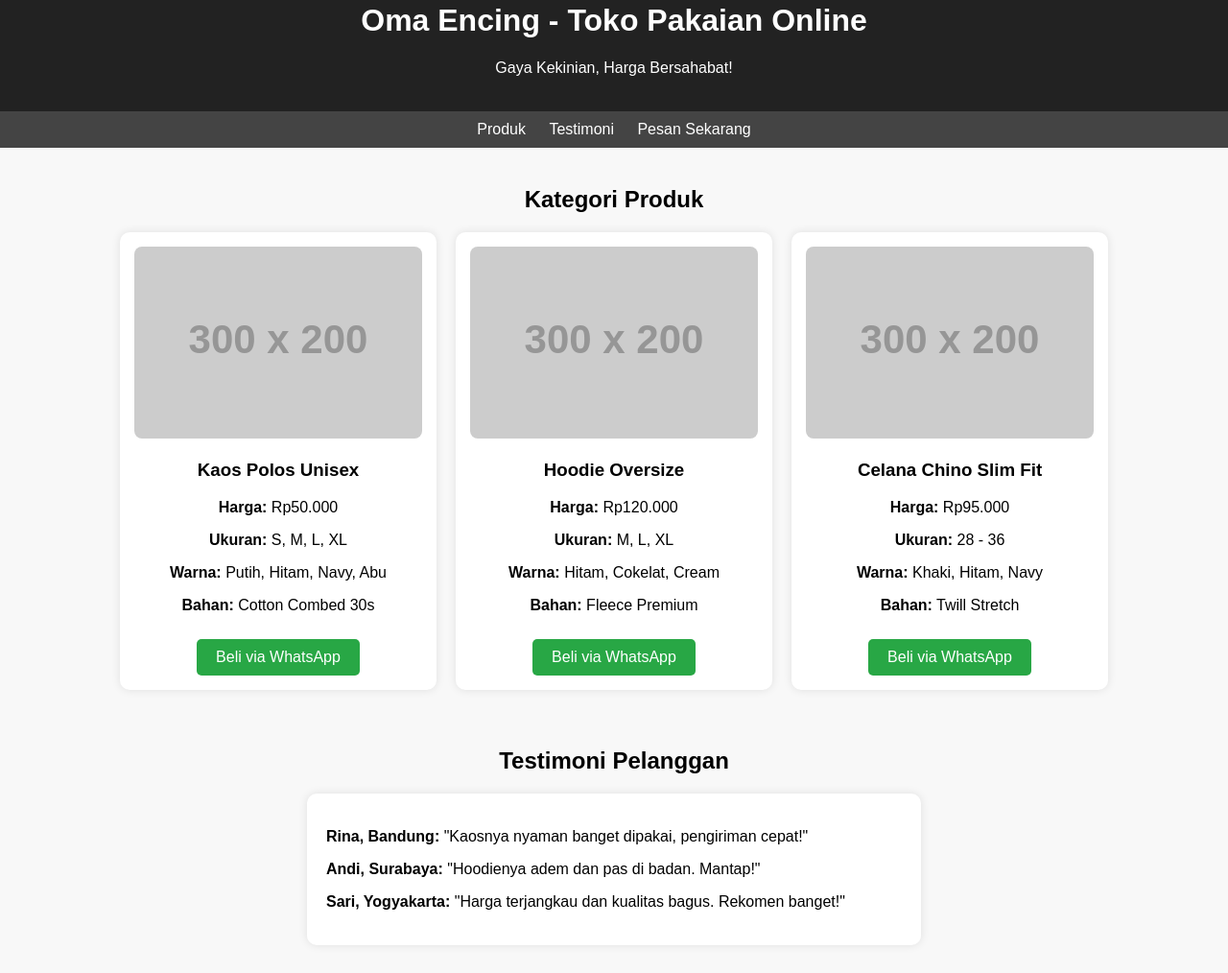
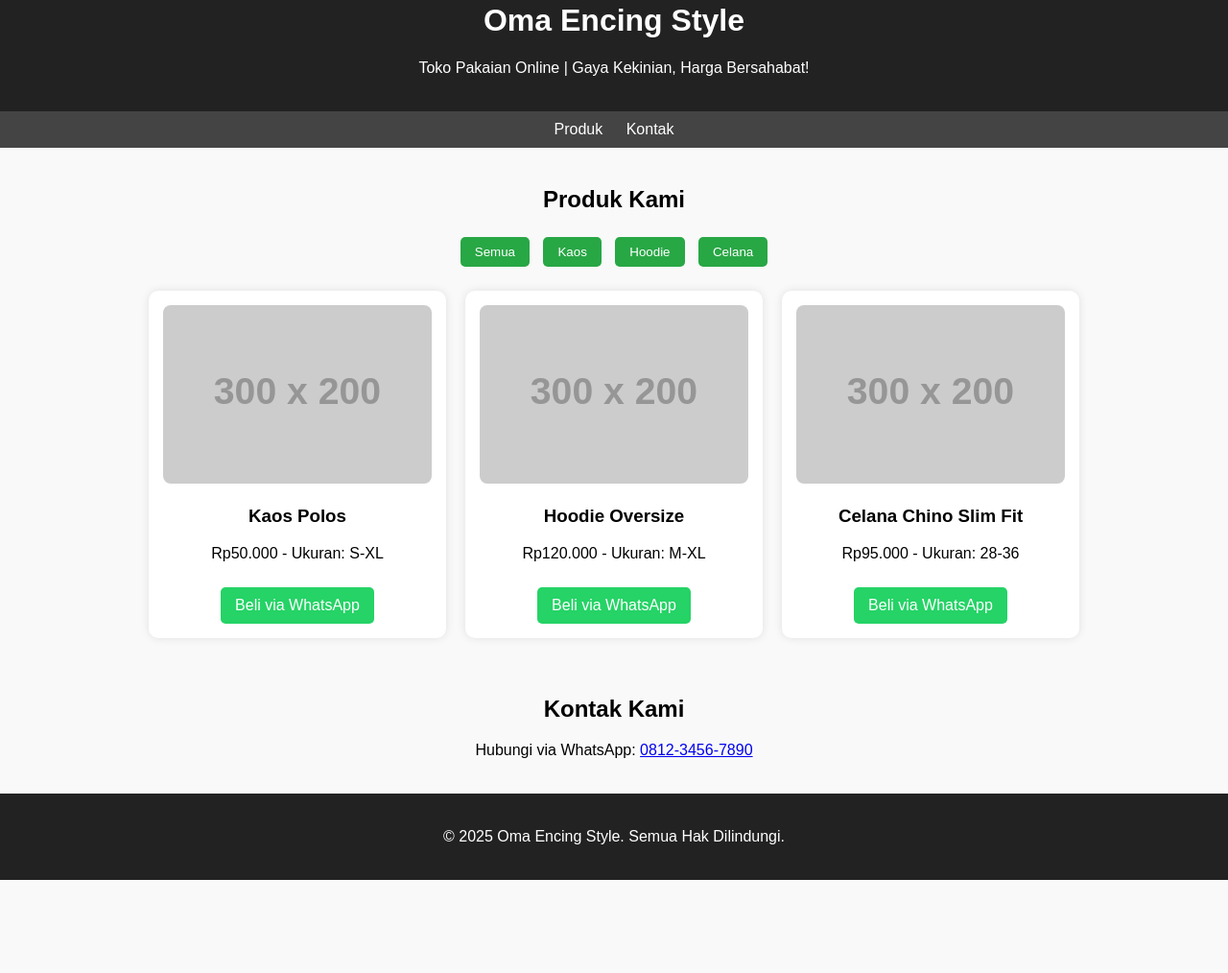
Before and after one commit to omaencing/omaencing.github.io, a plain HTML site: page index.html in a window 1280 px wide. Shown: the part 38-1052 px from the top of the page at 96% size. After the commit the page ends 955 px from the top, so only its background shows below. Drawn offline with Linux system fonts and the light colour scheme; placeholder pictures from the web are drawn by us.

Commit message:
Ganti tampilan website dengan versi terbaru

```diff
--- a/index.html
+++ b/index.html
@@ -2,174 +2,90 @@
 <!DOCTYPE html>
 <html lang="id">
 <head>
-  <meta charset="UTF-8">
-  <meta name="viewport" content="width=device-width, initial-scale=1.0">
-  <title>Toko Pakaian Oma Encing</title>
+  <meta charset="UTF-8" />
+  <meta name="viewport" content="width=device-width, initial-scale=1.0" />
+  <title>Oma Encing Style - Toko Pakaian Online</title>
   <style>
-    body {
-      font-family: Arial, sans-serif;
-      margin: 0;
-      padding: 0;
-      background: #f8f8f8;
-    }
-    header {
-      background: #222;
-      color: white;
-      padding: 20px;
-      text-align: center;
-    }
-    nav {
-      background: #444;
-      color: white;
-      padding: 10px;
-      text-align: center;
-    }
-    nav a {
-      color: white;
-      margin: 0 10px;
-      text-decoration: none;
-    }
-    section {
-      padding: 20px;
-    }
-    .container {
-      display: flex;
-      flex-wrap: wrap;
-      justify-content: center;
-      gap: 20px;
-    }
-    .item {
-      background: white;
-      border-radius: 10px;
-      box-shadow: 0 0 10px rgba(0,0,0,0.1);
-      padding: 15px;
-      width: 300px;
-      text-align: center;
-    }
-    .item img {
-      width: 100%;
-      border-radius: 8px;
-    }
-    .btn-beli {
-      display: inline-block;
-      margin-top: 10px;
-      padding: 10px 20px;
-      background-color: #28a745;
-      color: white;
-      text-decoration: none;
-      border-radius: 5px;
-    }
-    .btn-beli:hover {
-      background-color: #218838;
-    }
-    .testimonial, .form-pemesanan {
-      background: white;
-      border-radius: 10px;
-      box-shadow: 0 0 10px rgba(0,0,0,0.1);
-      max-width: 600px;
-      margin: 0 auto 30px;
-      padding: 20px;
-    }
-    .form-pemesanan input, .form-pemesanan select, .form-pemesanan textarea {
-      width: 100%;
-      padding: 10px;
-      margin: 10px 0;
-      border: 1px solid #ccc;
-      border-radius: 5px;
-    }
-    footer {
-      text-align: center;
-      padding: 20px;
-      background: #222;
-      color: white;
-    }
+    body { font-family: Arial, sans-serif; background: #f9f9f9; margin: 0; padding: 0; }
+    header, footer { background: #222; color: white; text-align: center; padding: 20px; }
+    nav { text-align: center; background: #444; padding: 10px; }
+    nav a { color: white; margin: 0 10px; text-decoration: none; }
+    section { padding: 20px; }
+    .filters { text-align: center; margin-bottom: 20px; }
+    .filters button { margin: 5px; padding: 8px 15px; background: #28a745; color: white; border: none; border-radius: 5px; cursor: pointer; }
+    .container { display: flex; flex-wrap: wrap; justify-content: center; gap: 20px; }
+    .item { background: white; width: 280px; padding: 15px; border-radius: 10px; box-shadow: 0 0 10px rgba(0,0,0,0.1); text-align: center; display: none; }
+    .item img { width: 100%; border-radius: 8px; }
+    .btn-wa { margin-top: 10px; padding: 10px 15px; background: #25D366; color: white; border: none; border-radius: 5px; text-decoration: none; display: inline-block; }
   </style>
 </head>
 <body>
+
 <header>
-    <h1>Oma Encing - Toko Pakaian Online</h1>
-    <p>Gaya Kekinian, Harga Bersahabat!</p>
+  <h1>Oma Encing Style</h1>
+  <p>Toko Pakaian Online | Gaya Kekinian, Harga Bersahabat!</p>
 </header>
 
 <nav>
   <a href="#produk">Produk</a>
-    <a href="#testimoni">Testimoni</a>
-    <a href="#form">Pesan Sekarang</a>
+  <a href="#kontak">Kontak</a>
 </nav>
 
 <section id="produk">
-    <h2 style="text-align:center">Kategori Produk</h2>
+  <h2 style="text-align:center;">Produk Kami</h2>
+
+  <div class="filters">
+    <button onclick="filterProduk('semua')">Semua</button>
+    <button onclick="filterProduk('kaos')">Kaos</button>
+    <button onclick="filterProduk('hoodie')">Hoodie</button>
+    <button onclick="filterProduk('celana')">Celana</button>
+  </div>
+
   <div class="container">
-      <div class="item">
-        <img src="https://via.placeholder.com/300x200" alt="Kaos Polos">
-        <h3>Kaos Polos Unisex</h3>
-        <p><strong>Harga:</strong> Rp50.000</p>
-        <p><strong>Ukuran:</strong> S, M, L, XL</p>
-        <p><strong>Warna:</strong> Putih, Hitam, Navy, Abu</p>
-        <p><strong>Bahan:</strong> Cotton Combed 30s</p>
-        <a href="https://wa.me/6281234567890?text=Halo%20saya%20ingin%20pesan%20Kaos%20Polos%20Unisex" class="btn-beli">Beli via WhatsApp</a>
+    <div class="item kaos">
+      <img src="https://via.placeholder.com/300x200?text=Kaos+Polos" alt="Kaos Polos" />
+      <h3>Kaos Polos</h3>
+      <p>Rp50.000 - Ukuran: S-XL</p>
+      <a href="https://wa.me/6281234567890?text=Halo%2C+saya+mau+pesan+Kaos+Polos" class="btn-wa">Beli via WhatsApp</a>
     </div>
-      <div class="item">
-        <img src="https://via.placeholder.com/300x200" alt="Hoodie Oversize">
+    <div class="item hoodie">
+      <img src="https://via.placeholder.com/300x200?text=Hoodie+Oversize" alt="Hoodie" />
       <h3>Hoodie Oversize</h3>
-        <p><strong>Harga:</strong> Rp120.000</p>
-        <p><strong>Ukuran:</strong> M, L, XL</p>
-        <p><strong>Warna:</strong> Hitam, Cokelat, Cream</p>
-        <p><strong>Bahan:</strong> Fleece Premium</p>
-        <a href="https://wa.me/6281234567890?text=Halo%20saya%20ingin%20pesan%20Hoodie%20Oversize" class="btn-beli">Beli via WhatsApp</a>
+      <p>Rp120.000 - Ukuran: M-XL</p>
+      <a href="https://wa.me/6281234567890?text=Halo%2C+saya+mau+pesan+Hoodie+Oversize" class="btn-wa">Beli via WhatsApp</a>
     </div>
-      <div class="item">
-        <img src="https://via.placeholder.com/300x200" alt="Celana Chino">
+    <div class="item celana">
+      <img src="https://via.placeholder.com/300x200?text=Celana+Chino" alt="Celana" />
       <h3>Celana Chino Slim Fit</h3>
-        <p><strong>Harga:</strong> Rp95.000</p>
-        <p><strong>Ukuran:</strong> 28 - 36</p>
-        <p><strong>Warna:</strong> Khaki, Hitam, Navy</p>
-        <p><strong>Bahan:</strong> Twill Stretch</p>
-        <a href="https://wa.me/6281234567890?text=Halo%20saya%20ingin%20pesan%20Celana%20Chino%20Slim%20Fit" class="btn-beli">Beli via WhatsApp</a>
+      <p>Rp95.000 - Ukuran: 28-36</p>
+      <a href="https://wa.me/6281234567890?text=Halo%2C+saya+mau+pesan+Celana+Chino+Slim+Fit" class="btn-wa">Beli via WhatsApp</a>
     </div>
   </div>
 </section>
 
-  <section id="testimoni">
-    <h2 style="text-align:center">Testimoni Pelanggan</h2>
-    <div class="testimonial">
-      <p><strong>Rina, Bandung:</strong> "Kaosnya nyaman banget dipakai, pengiriman cepat!"</p>
-      <p><strong>Andi, Surabaya:</strong> "Hoodienya adem dan pas di badan. Mantap!"</p>
-      <p><strong>Sari, Yogyakarta:</strong> "Harga terjangkau dan kualitas bagus. Rekomen banget!"</p>
-    </div>
-  </section>
-
-  <section id="form">
-    <h2 style="text-align:center">Formulir Pemesanan</h2>
-    <div class="form-pemesanan">
-      <form action="#" method="post">
-        <label for="nama">Nama Lengkap:</label>
-        <input type="text" id="nama" name="nama" required>
-
-        <label for="produk">Pilih Produk:</label>
-        <select id="produk" name="produk">
-          <option>Kaos Polos Unisex</option>
-          <option>Hoodie Oversize</option>
-          <option>Celana Chino Slim Fit</option>
-        </select>
-
-        <label for="ukuran">Ukuran:</label>
-        <input type="text" id="ukuran" name="ukuran" placeholder="Contoh: M, L, 30" required>
-
-        <label for="alamat">Alamat Pengiriman:</label>
-        <textarea id="alamat" name="alamat" rows="3" required></textarea>
-
-        <label for="catatan">Catatan Tambahan:</label>
-        <textarea id="catatan" name="catatan" rows="2"></textarea>
-
-        <input type="submit" value="Kirim Pesanan" style="background:#28a745;color:white;border:none;padding:10px 20px;border-radius:5px;cursor:pointer">
-      </form>
-    </div>
+<section id="kontak" style="text-align:center;">
+  <h2>Kontak Kami</h2>
+  <p>Hubungi via WhatsApp: <a href="https://wa.me/6281234567890">0812-3456-7890</a></p>
 </section>
 
 <footer>
-    <p>© 2025 Oma Encing. Semua hak dilindungi.</p>
-    <p>Hubungi kami di WhatsApp: 0812-3456-7890</p>
+  <p>© 2025 Oma Encing Style. Semua Hak Dilindungi.</p>
 </footer>
+
+<script>
+  function filterProduk(kategori) {
+    const items = document.querySelectorAll('.item');
+    items.forEach(item => {
+      if (kategori === 'semua' || item.classList.contains(kategori)) {
+        item.style.display = 'block';
+      } else {
+        item.style.display = 'none';
+      }
+    });
+  }
+  // Tampilkan semua saat halaman dimuat
+  window.onload = () => filterProduk('semua');
+</script>
+
 </body>
 </html>
```
Lines whose indentation alone changed are shown as unchanged.
